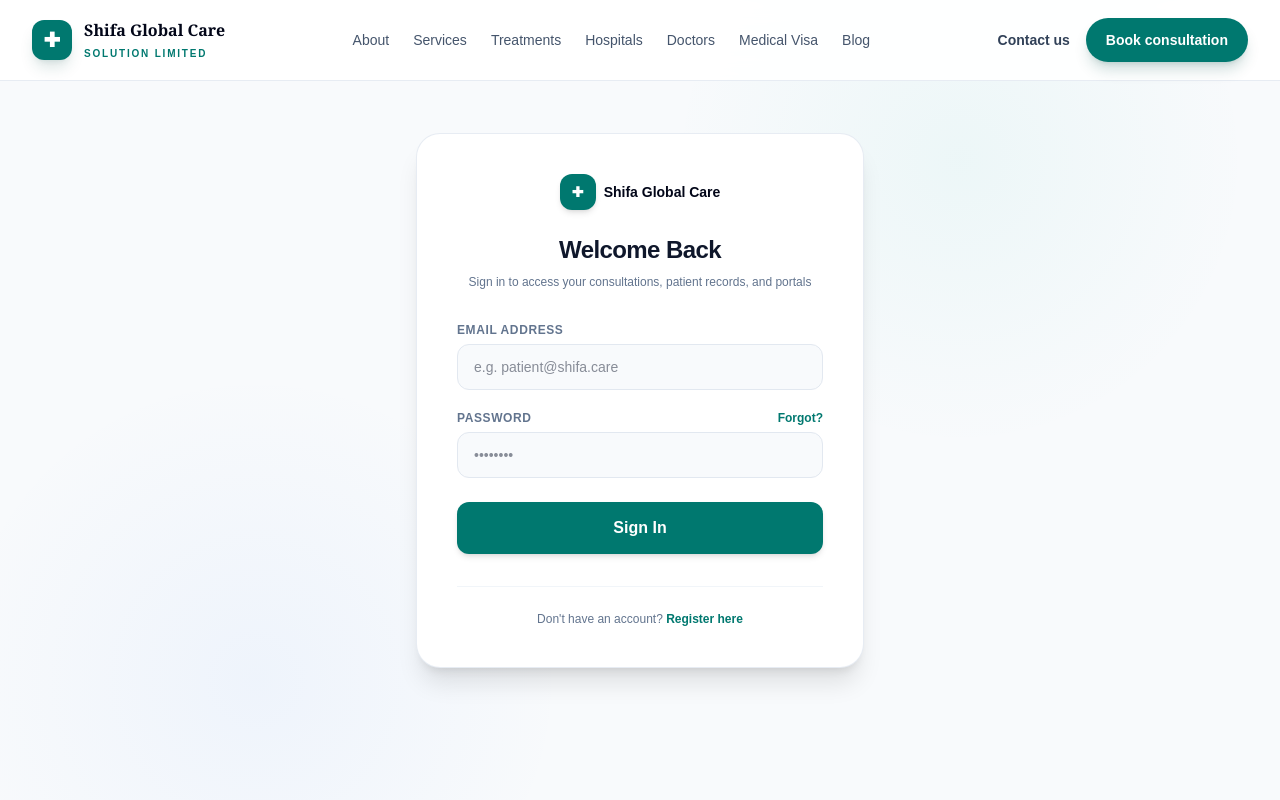
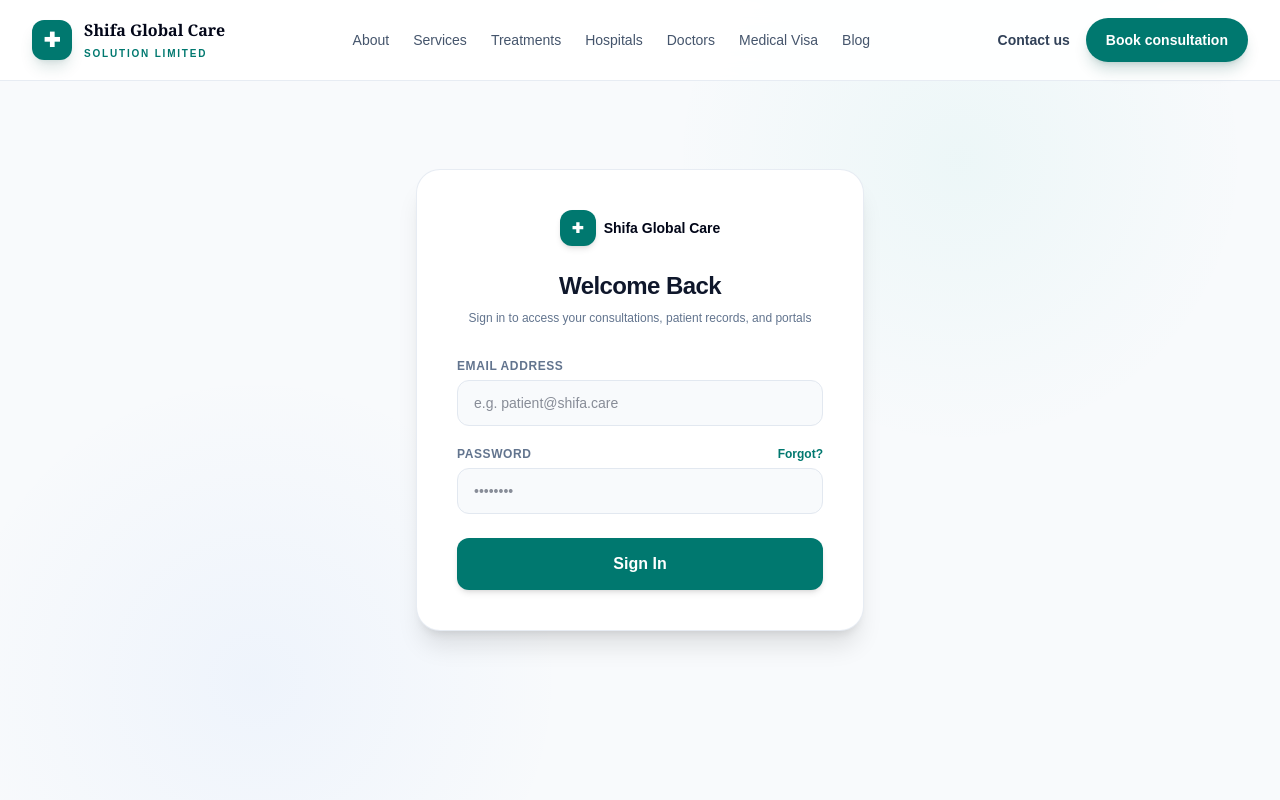
Before and after one commit to rishad190/medicalshifa, a Next.js app: page /admin/login in a window 1280 px wide. Shown: the top 800 px of the page. Built offline with nearby package versions, Linux system fonts and the light colour scheme.

Commit message:
chore: remove admin registration link from login page to secure portal

```diff
--- a/app/admin/login/page.tsx
+++ b/app/admin/login/page.tsx
@@ -124,17 +124,6 @@ export default function LoginPage() {
           </button>
         </form>
 
-        <div className="mt-8 pt-6 border-t border-slate-100 text-center text-xs text-slate-500">
-          <p>
-            Don't have an account?{" "}
-            <Link
-              href={`/admin/register?callbackUrl=${encodeURIComponent(callbackUrl)}`}
-              className="text-teal-700 font-bold hover:underline"
-            >
-              Register here
-            </Link>
-          </p>
-        </div>
       </div>
     </div>
   );
```
